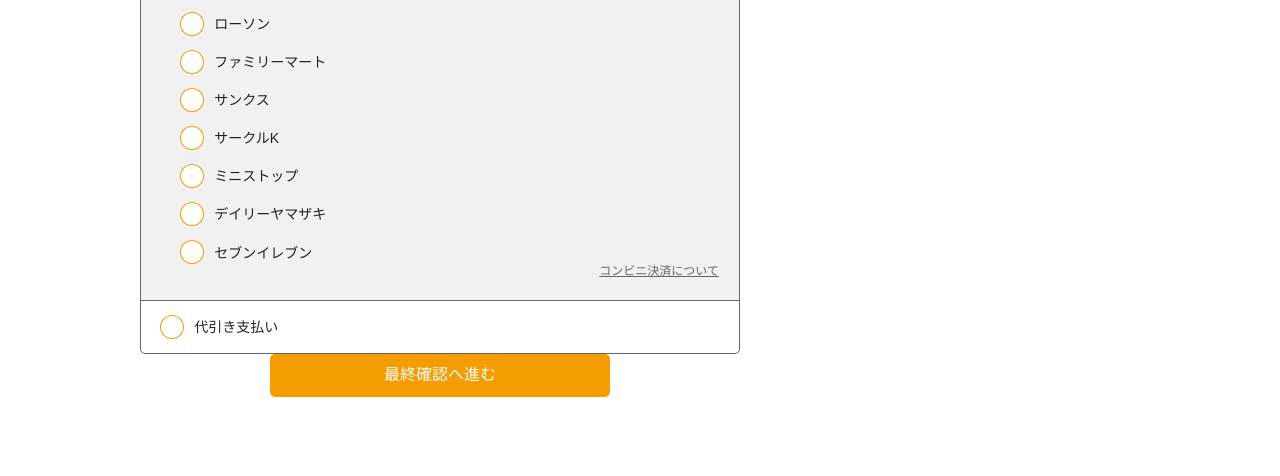
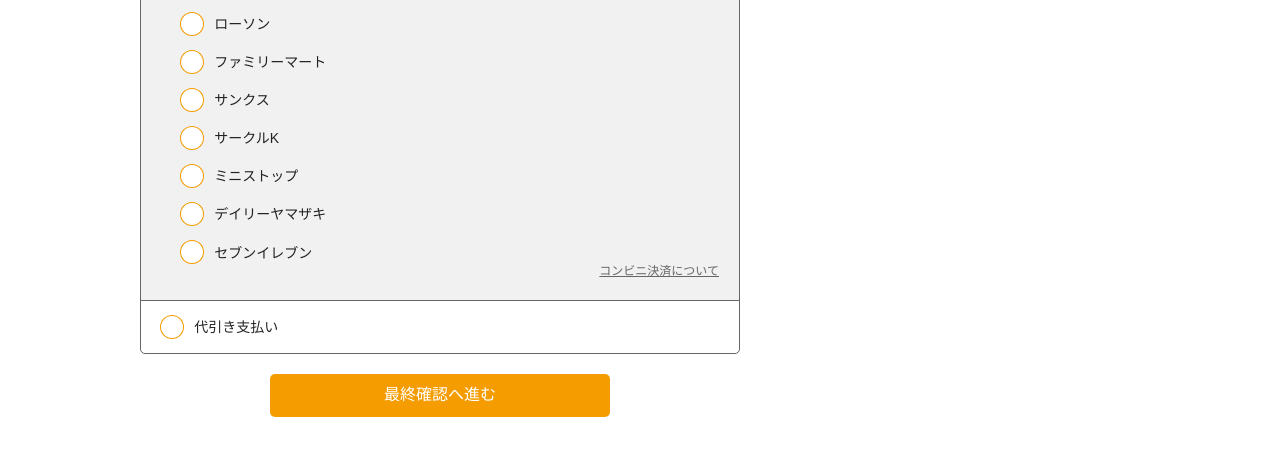
Before and after one commit to wadahideyuki/yomiurig, a plain HTML site: page www_ec/EC_ECF_006.html in a window 1280 px wide. Shown: the part 1213-1689 px from the top of the page. Drawn offline with nearby package versions, Linux system fonts and the light colour scheme; files that its build step writes are made by us from their sources.

Commit message:
classcss追加

```diff
--- a/scss/modules/_class.scss
+++ b/scss/modules/_class.scss
@@ -129,6 +129,7 @@
 	.pcPT5{padding-top: 5px !important;}
 	.pcPT10{padding-top: 10px !important;}
 	.pcPT15{padding-top: 15px !important;}
+	.pcPT20{padding-top: 20px !important;}
 	.pcPT43{padding-top: 43px !important;}
 		//-bottom
 	.pcPB0{padding-bottom: 0 !important;}
--- a/www_ec/EC_ECF_006.html
+++ b/www_ec/EC_ECF_006.html
@@ -212,7 +212,7 @@
 										</ul>
 
 									</div>
-									<div class="btn-box spMT10P"><button class="m-btn-input pcW340 pcMA" href="#">最終確認へ進む</button></div>
+									<div class="btn-box pcPT20 spMT10P "><button class="m-btn-input pcW340 pcMA" href="#">最終確認へ進む</button></div>
 								</form>
 							</div>
 
```
Also changed, not shown: www_ec/assets/css/common.css.
